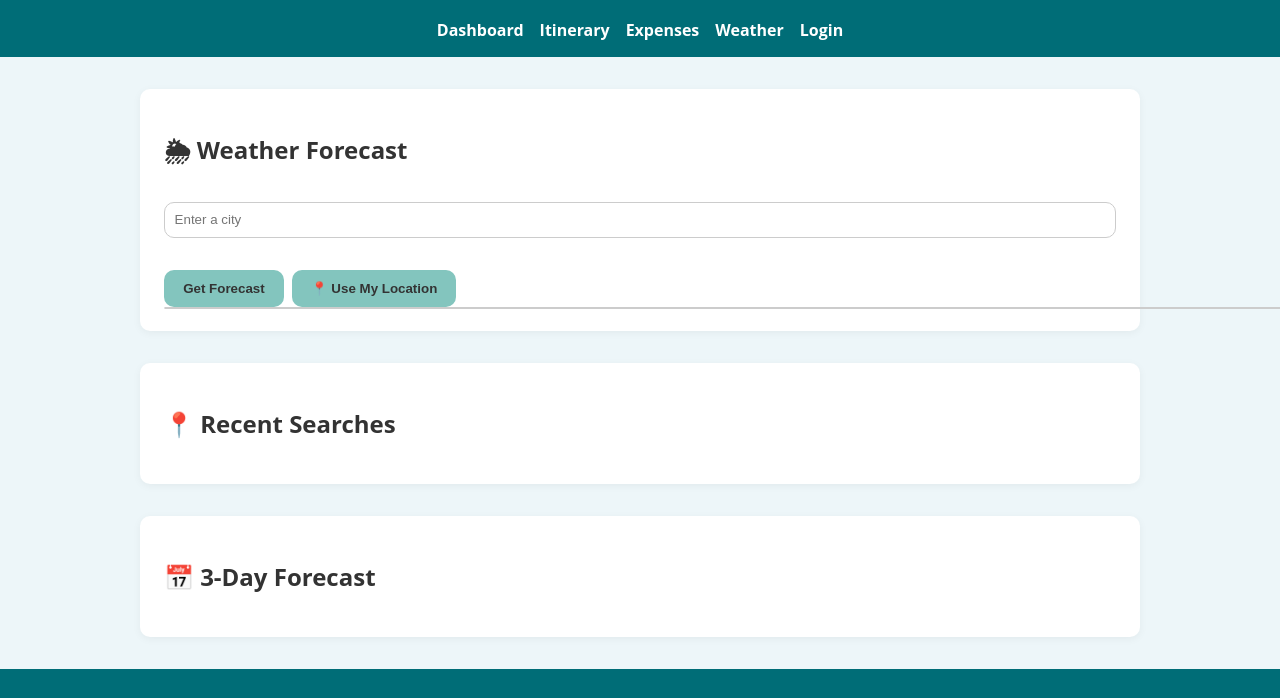
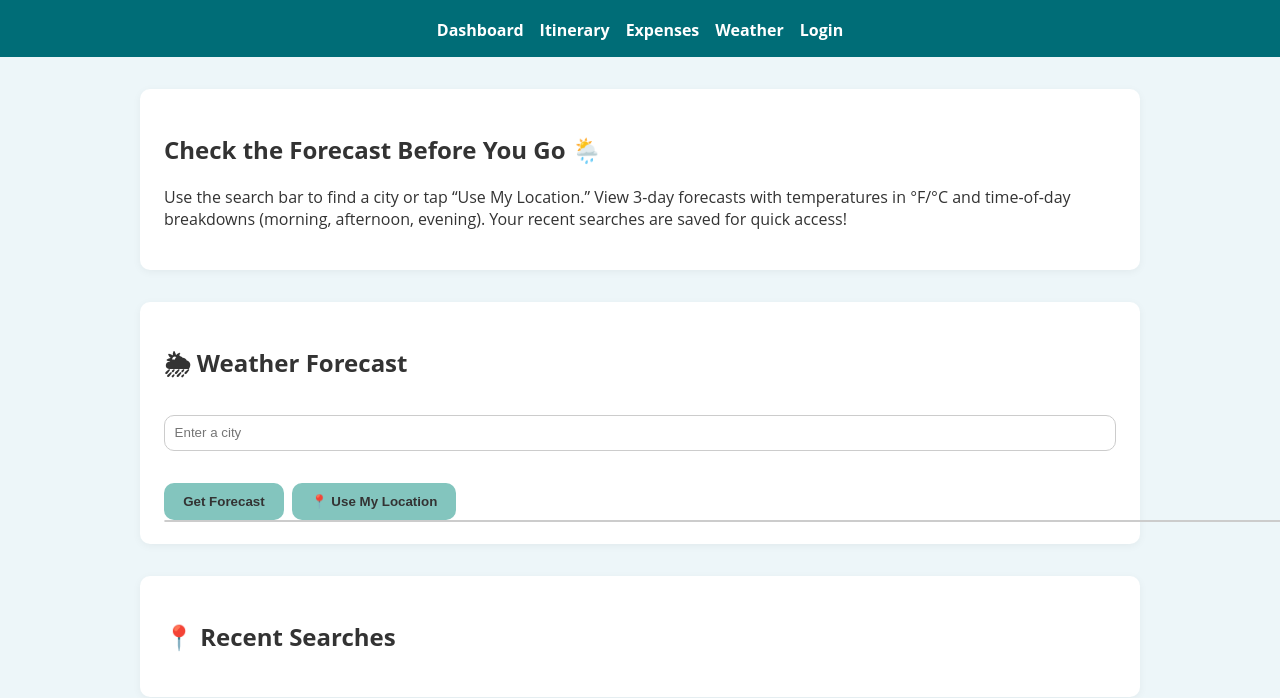
Before and after one commit to BenjaminBoyle1/wanderwise, a website built with Vite: page pages/weather.html in a window 1280 px wide. Shown: the part 83-781 px from the top of the page. Built offline with nearby package versions, Linux system fonts and the light colour scheme; no server answers.

Commit message:
Update weather.html

```diff
--- a/pages/weather.html
+++ b/pages/weather.html
@@ -1,16 +1,26 @@
 <!DOCTYPE html>
 <html lang="en">
 <head>
-  <meta charset="UTF-8" />
-  <meta name="viewport" content="width=device-width, initial-scale=1.0"/>
+  <meta charset="UTF-8">
+  <meta name="viewport" content="width=device-width, initial-scale=1.0">
   <title>Weather | WanderWise</title>
-  <link rel="stylesheet" href="/src/css/styles.css" />
+  <link rel="stylesheet" href="/src/css/styles.css">
+  <link rel="icon" href="../public/images/favicon.png" type="image/x-icon">
   <script type="module" src="/src/js/weather.js"></script>
 </head>
 <body>
   <div id="header"></div>
 
   <main class="container">
+    <section class="intro card">
+      <h2>Check the Forecast Before You Go 🌦️</h2>
+      <p>
+        Use the search bar to find a city or tap “Use My Location.”
+        View 3-day forecasts with temperatures in °F/°C and time-of-day breakdowns (morning, afternoon, evening).
+        Your recent searches are saved for quick access!
+      </p>
+    </section>
+
     <section class="card">
       <h2>🌦 Weather Forecast</h2>
       <div class="search-bar">
```
